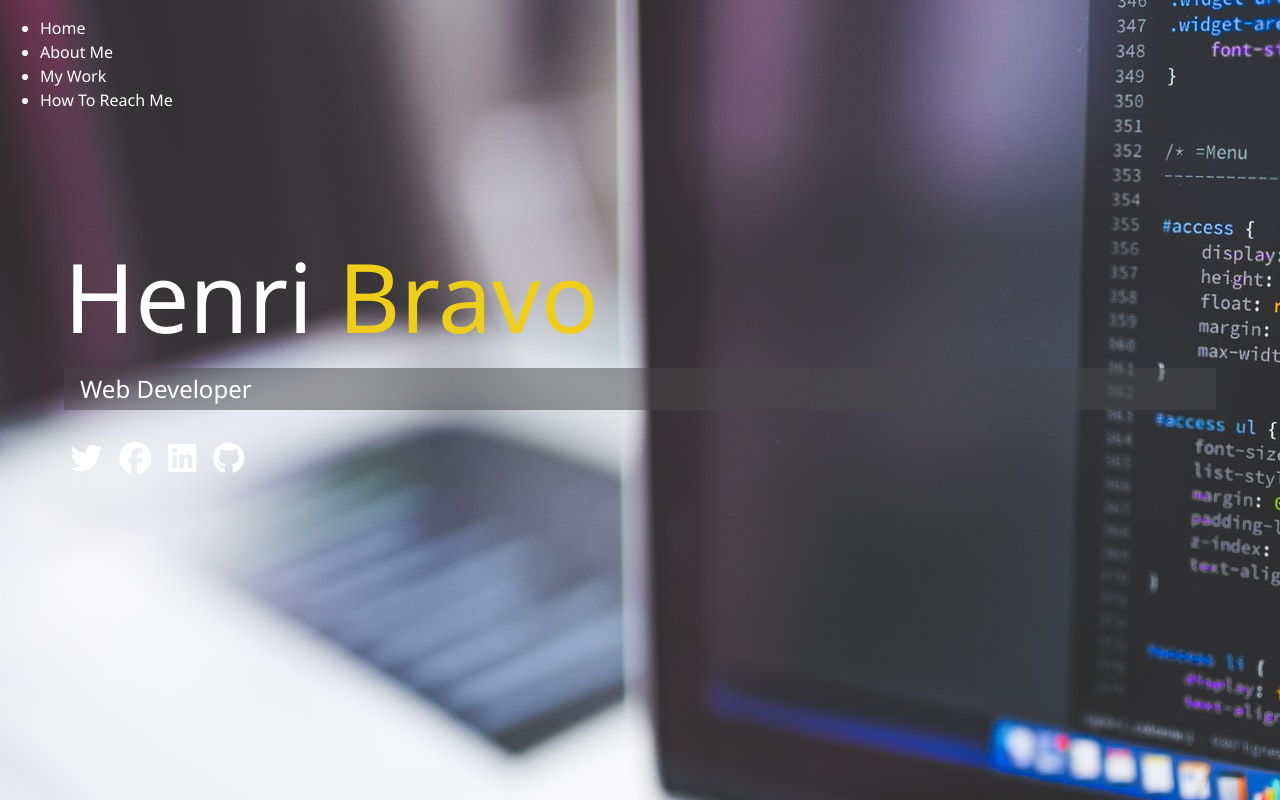
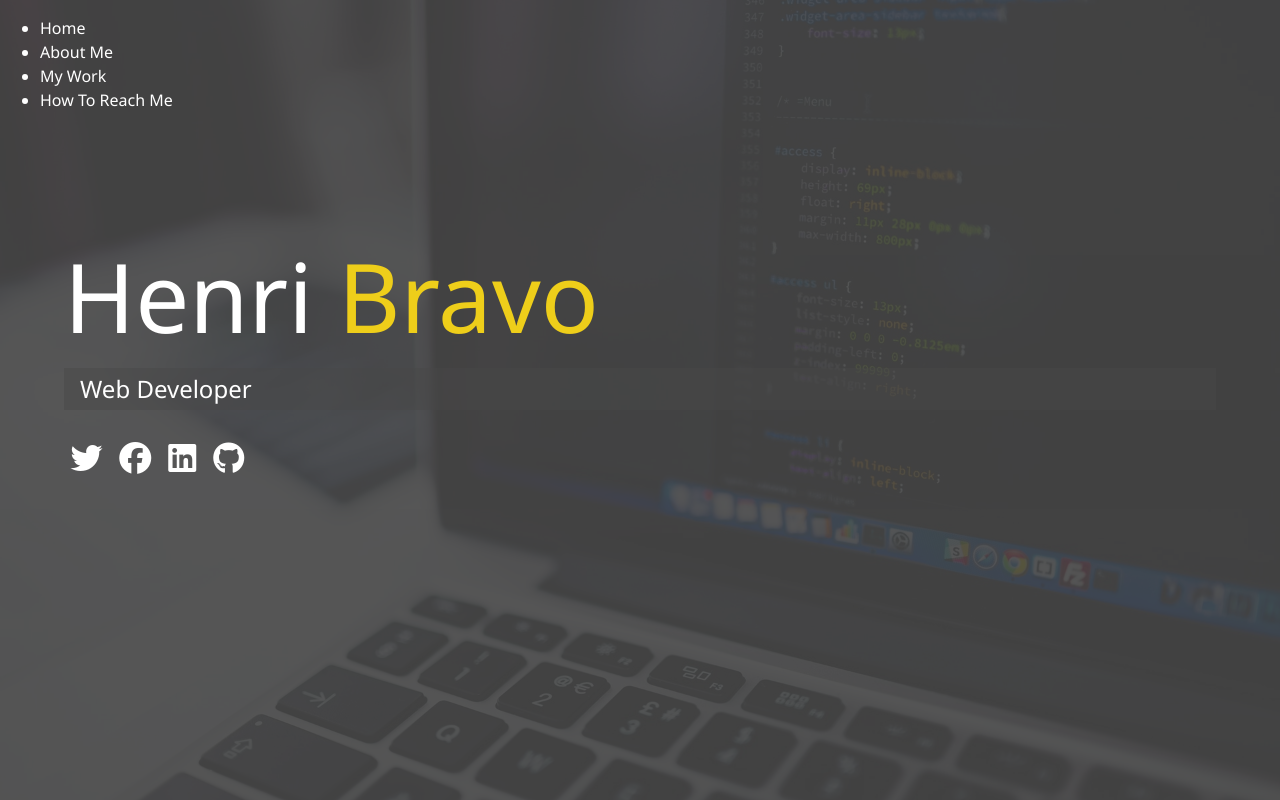
Before and after one commit to HencTheTank/portfolio, a website: page dist/index.html in a window 1280 px wide. Drawn offline with Linux system fonts and the light colour scheme.

Commit message:
added pseudo ele to make text more visible, modularized vars and mixins to separate config file

```diff
--- /dev/null
+++ b/scss/_config.scss
@@ -0,0 +1,29 @@
+$primary-color: #444;
+$secondary-color: #eece1a;
+$show-home-image: true;
+$home-image: url(../img/background.jpg);
+$background-opacity: 0.9;
+
+@mixin easeOut {
+  transition: all 0.5s ease-out;
+}
+
+@mixin background {
+  @if $show-home-image {
+    &#bg-img {
+      background: $home-image;
+      background-attachment: fixed;
+      background-size: cover;
+      &:after {
+        content: "";
+        position: absolute;
+        top: 0;
+        right: 0;
+        width: 100%;
+        height: 100%;
+        z-index: -1;
+        background: rgba($primary-color, $background-opacity);
+      }
+    }
+  }
+}
--- a/scss/main.scss
+++ b/scss/main.scss
@@ -1,20 +1,4 @@
-$primary-color: #444;
-$secondary-color: #eece1a;
-$show-home-image: true;
-$home-image: url(../img/background.jpg);
-$background-opacity: 0.9;
-
-@mixin easeOut {
-  transition: all 0.5s ease-out;
-}
-
-@mixin background {
-  @if $show-home-image {
-    &#bg-img {
-      background: $home-image;
-    }
-  }
-}
+@import "config";
 
 html {
   font-size: 16px;
```
Also changed, not shown: dist/css/main.css.
